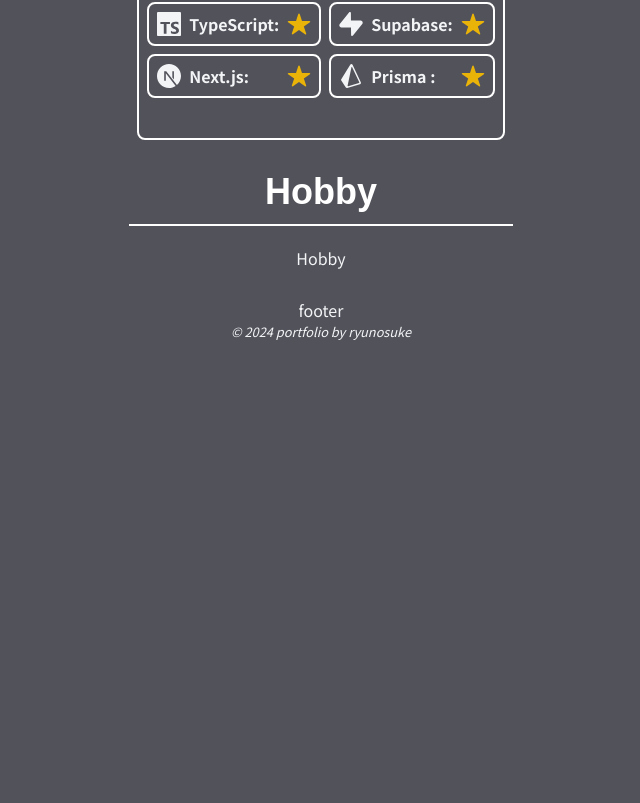
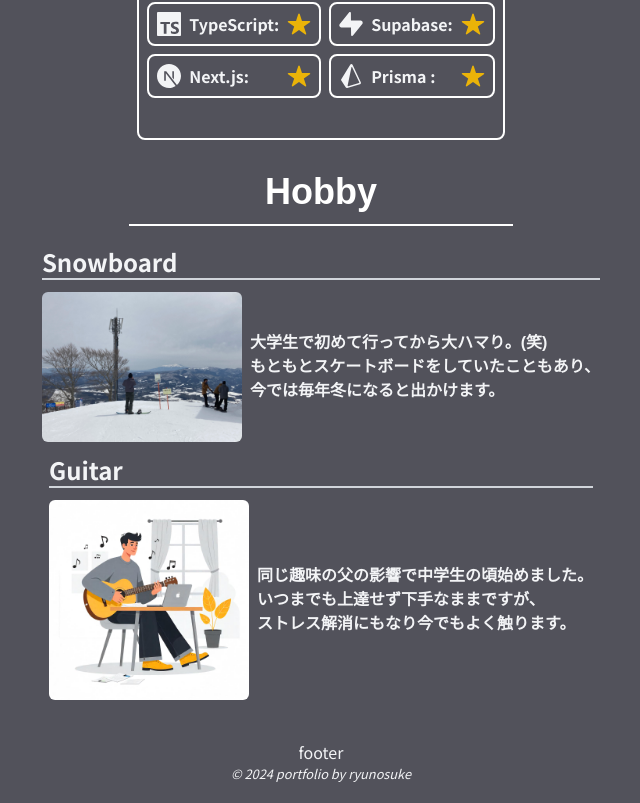
Before and after one commit to ryuno3/portfolio, a Next.js app: page /about in a window 1280 px wide. Shown: the part 994-1797 px from the top of the page, without its empty margins (319-959 px from the left). Before the commit the page ends 1355 px from the top, so only its background shows below. Built offline with nearby package versions, Linux system fonts and the light colour scheme; a web font is replaced by a local one.

Commit message:
✨ hobbyセクションの実装

```diff
--- a/src/components/sections/about/Hobby.tsx
+++ b/src/components/sections/about/Hobby.tsx
@@ -1,7 +1,54 @@
+import Headline from "@/components/ui/Headline";
+import Image from "next/image";
 import React from "react";
 
 const Hobby = () => {
-  return <div>Hobby</div>;
+  return (
+    <>
+      <section>
+        <Headline title="Snowboard" size="m" />
+
+        {/* スノボ */}
+        <article className="flex flex-col md:flex-row my-3 gap-2 items-center relative">
+          <Image
+            src={"/hobby_snowboard.jpeg"}
+            alt="snowboard"
+            width={200}
+            height={150}
+            className="rounded-md"
+          />
+          <p className="font-maru font-bold">
+            大学生で初めて行ってから大ハマり。(笑)
+            <br />
+            もともとスケートボードをしていたこともあり、
+            <br />
+            今では毎年冬になると出かけます。
+          </p>
+        </article>
+      </section>
+      <section>
+        <Headline title="Guitar" size="m" />
+
+        {/* ギター */}
+        <article className="flex flex-col md:flex-row my-3 gap-2 items-center">
+          <Image
+            src={"/hobby_guitar.jpeg"}
+            alt="guitar"
+            width={200}
+            height={200}
+            className="rounded-md"
+          />
+          <p className="font-maru font-bold">
+            同じ趣味の父の影響で中学生の頃始めました。
+            <br />
+            いつまでも上達せず下手なままですが、
+            <br />
+            ストレス解消にもなり今でもよく触ります。
+          </p>
+        </article>
+      </section>
+    </>
+  );
 };
 
 export default Hobby;
```
Also changed, not shown: public/hobby_guitar.jpeg (added).
